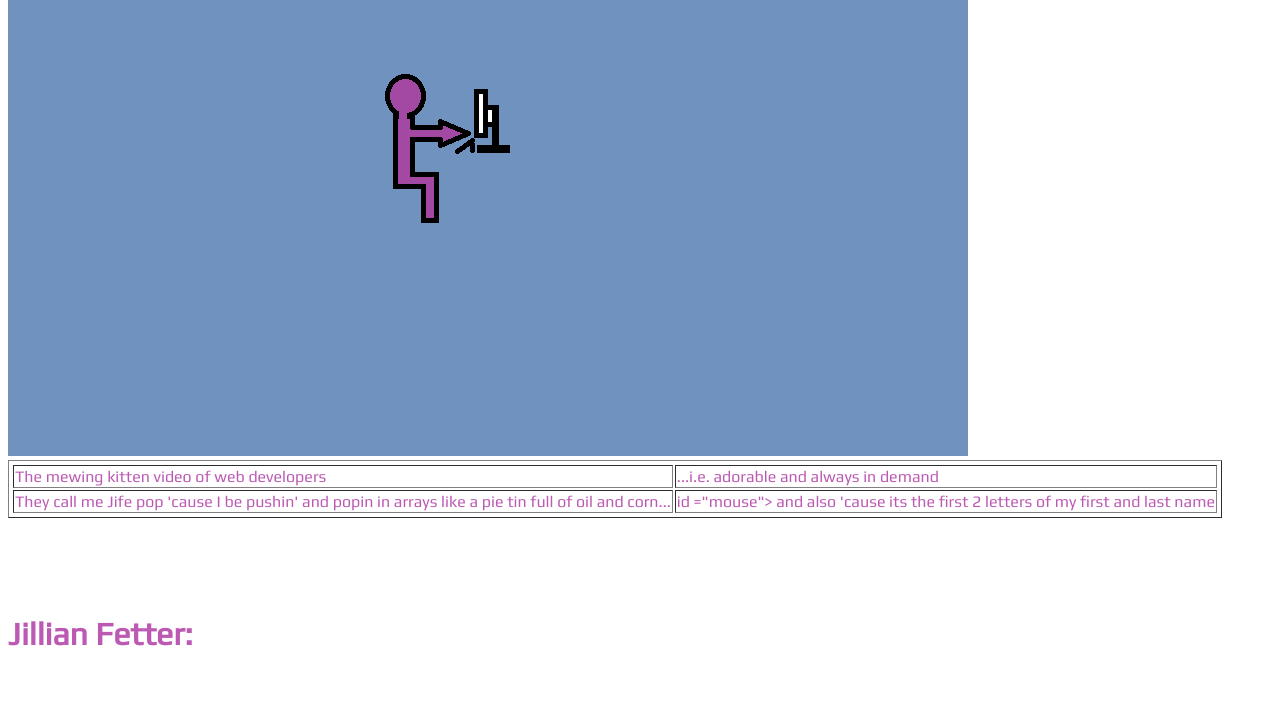
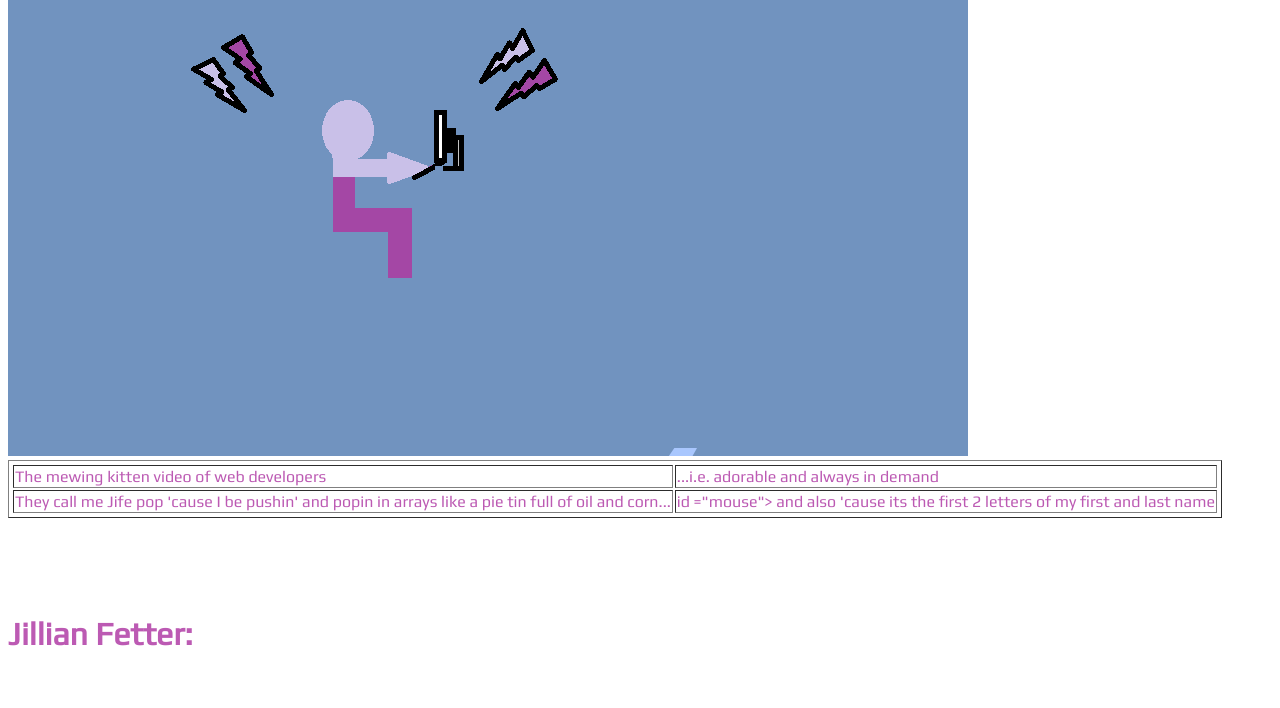
Before and after one commit to jfetter/jfetter.github.io, a plain HTML site: page index.html in a window 1280 px wide. Shown: the part 92-800 px from the top of the page. Drawn offline with Linux system fonts and the light colour scheme.

Commit message:
adding modifications to index

```diff
--- a/index.html
+++ b/index.html
@@ -8,7 +8,7 @@
 <script type="text/javascript"> </script>
 <meta name="application-name" content ="whatever">
 </head>
-<body>
+<body (document).ready(function()>
   <div id="mainMenu">
 
   <ul>
@@ -22,7 +22,7 @@
   </ul>
 </div>
 
-<a id = bkRnd href= "https://www.themuse.com/advice/the-35-best-personal-websites-weve-ever-seen"><img src="images/comp_u13.png" alt ="the goal"></a>
+<a id = bkRnd href= "https://www.themuse.com/advice/the-35-best-personal-websites-weve-ever-seen"><img src="images/comp_u20.png" alt ="the goal"></a>
 
 <h1 id = jfet> Jillian Fetter: </h1>
 
```
